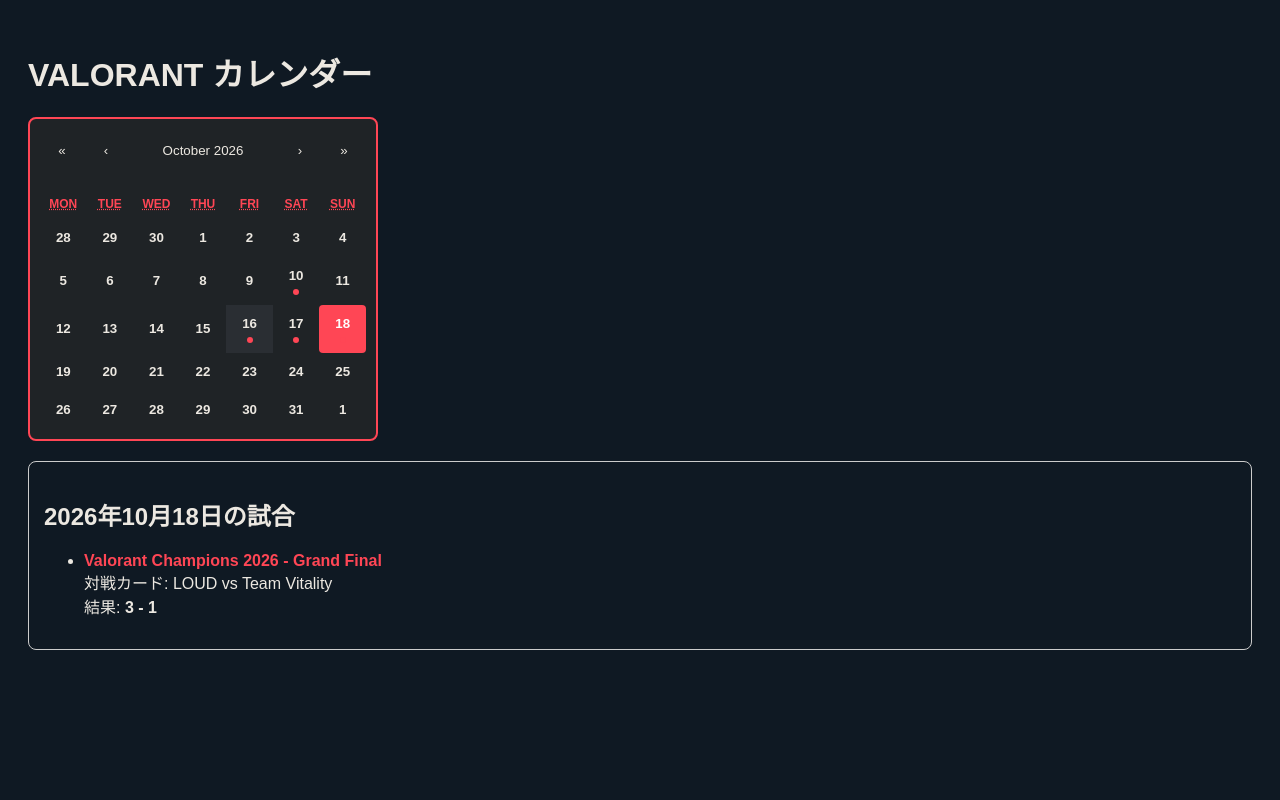
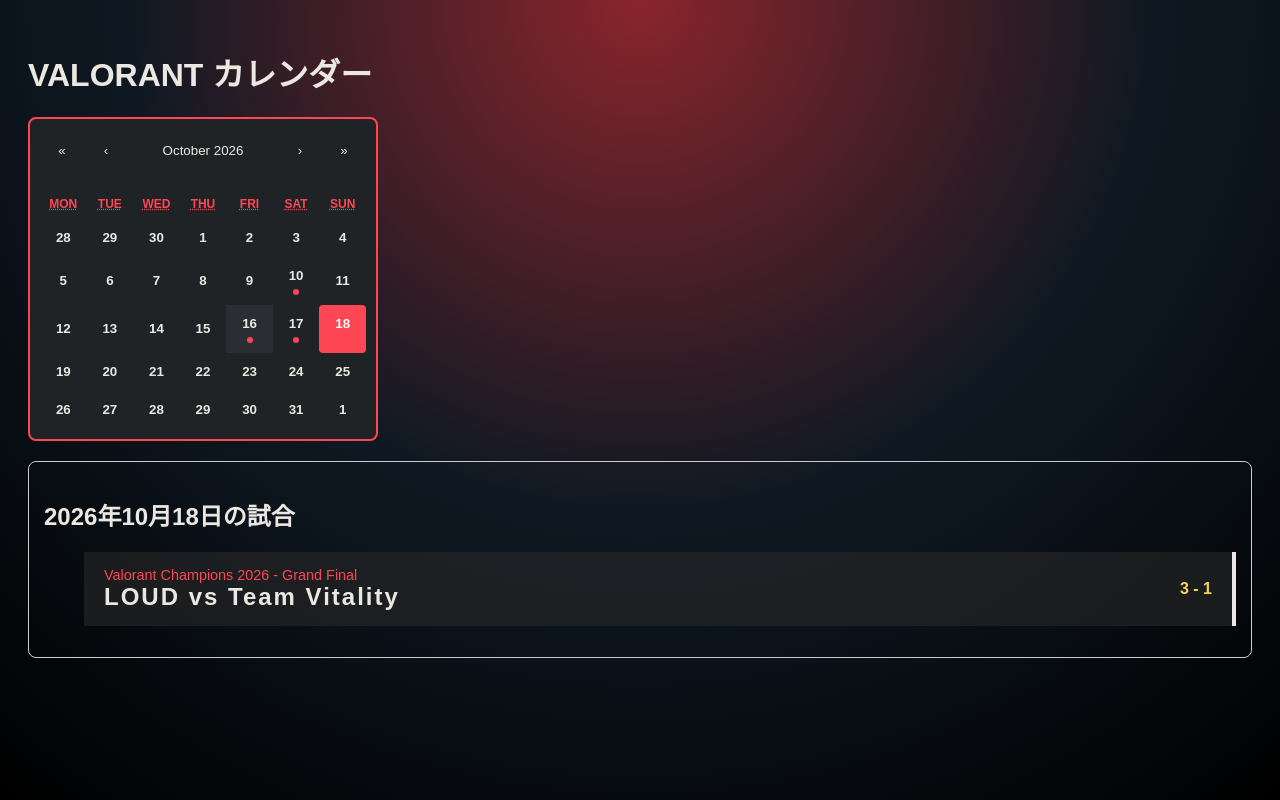
Before and after one commit to o0jun0o/Valorant-calendar, a React (Vite) app: page / in a window 1280 px wide. Built offline with nearby package versions, Linux system fonts and the light colour scheme.

Commit message:
大会データにチームロゴのURLを追加

```diff
--- a/src/App.css
+++ b/src/App.css
@@ -1,7 +1,9 @@
+
 /* アプリ全体の背景と文字色（ダークテーマ） */
 body {
-  background-color: #0f1923; /* VALORANT特有の深いネイビーグレー */
-  color: #ece8e1; /* オフホワイト */
+  background: radial-gradient(circle at top center, #8a252c 0%, #0f1923 50%, #000000 100%);
+  background-attachment: fixed;
+  color: #ece8e1;
   font-family: sans-serif;
 }
 
@@ -43,3 +45,36 @@
 .react-calendar__tile--now {
   background-color: #2a2e33 !important;
 }
+
+/* ▼▼ ここから下を追加 ▼▼ */
+/* ゲーム内UI風の試合リスト（ダークグレーの帯＋右端の白線） */
+.match-list-item {
+  background-color: rgba(40, 40, 40, 0.6);
+  border-right: 4px solid #ece8e1;
+  margin-bottom: 10px;
+  padding: 15px 20px;
+  list-style: none;
+  display: flex;
+  justify-content: space-between;
+  align-items: center;
+}
+
+/* チーム名のテキスト設定 */
+.team-name {
+  font-size: 1.5rem;
+  font-weight: bold;
+  letter-spacing: 2px;
+}
+
+/* 試合結果（時間）のテキスト設定 */
+.match-time {
+  color: #f7d559; /* ゲーム内風のゴールド */
+  font-weight: bold;
+}
+/* ▲▲ ここまで追加 ▲▲ */
+/* アプリ全体を画面の中央に配置し、横幅が広がりすぎないようにする */
+.app-wrapper {
+  max-width: 800px; /* 最大幅を固定 */
+  margin: 0 auto;   /* 左右の余白を自動にして中央揃え */
+  padding: 40px 20px;
+}
--- a/src/App.tsx
+++ b/src/App.tsx
@@ -11,35 +11,45 @@
     date: '2026-09-24',
     event: 'Valorant Champions 2026 - Group Stage',
     match: 'Team Liquid vs Paper Rex',
-    result: '1 - 2'
+    result: '1 - 2',
+    team1Logo: 'https://placehold.co/40x40/1f2326/ece8e1?text=TL',
+    team2Logo: 'https://placehold.co/40x40/1f2326/ece8e1?text=PRX'
   },
   {
     id: 2,
     date: '2026-10-10',
     event: 'Valorant Champions 2026 - Upper Semifinals',
     match: 'NRG vs LOUD',
-    result: '1 - 2'
+    result: '1 - 2',
+    team1Logo: 'https://placehold.co/40x40/1f2326/ece8e1?text=NRG',
+    team2Logo: 'https://placehold.co/40x40/1f2326/ece8e1?text=LOUD'
   },
   {
     id: 3,
     date: '2026-10-16',
     event: 'Valorant Champions 2026 - Upper Final',
     match: 'Team Vitality vs LOUD',
-    result: '1 - 2'
+    result: '1 - 2',
+    team1Logo: 'https://placehold.co/40x40/1f2326/ece8e1?text=Team Vitality',
+    team2Logo: 'https://placehold.co/40x40/1f2326/ece8e1?text=LOUD'
   },
   {
     id: 4,
     date: '2026-10-17',
     event: 'Valorant Champions 2026 - Lower Final',
     match: 'Team Vitality vs 100 Thieves',
-    result: '3 - 1'
+    result: '3 - 1',
+    team1Logo: 'https://placehold.co/40x40/1f2326/ece8e1?text=Team Vitality',
+    team2Logo: 'https://placehold.co/40x40/1f2326/ece8e1?text=100 Thieves'
   },
   {
     id: 5,
     date: '2026-10-18',
     event: 'Valorant Champions 2026 - Grand Final',
     match: 'LOUD vs Team Vitality',
-    result: '3 - 1'
+    result: '3 - 1',
+    team1Logo: 'https://placehold.co/40x40/1f2326/ece8e1?text=LOUD',
+    team2Logo: 'https://placehold.co/40x40/1f2326/ece8e1?text=Team Vitality'
   }
 ];
 function App() {
@@ -96,10 +106,12 @@
         {selectedMatches.length > 0 ? (
           <ul>
             {selectedMatches.map((match) => (
-              <li key={match.id} style={{ marginBottom: '10px' }}>
-                <strong style={{ color: '#ff4655' }}>{match.event}</strong><br />
-                対戦カード: {match.match} <br />
-                結果: <strong>{match.result}</strong>
+              <li key={match.id} className="match-list-item">
+                <div>
+                  <div style={{ color: '#ff4655', fontSize: '0.9rem' }}>{match.event}</div>
+                  <div className="team-name">{match.match}</div>
+                </div>
+                <div className="match-time">{match.result}</div>
               </li>
             ))}
           </ul>
```
